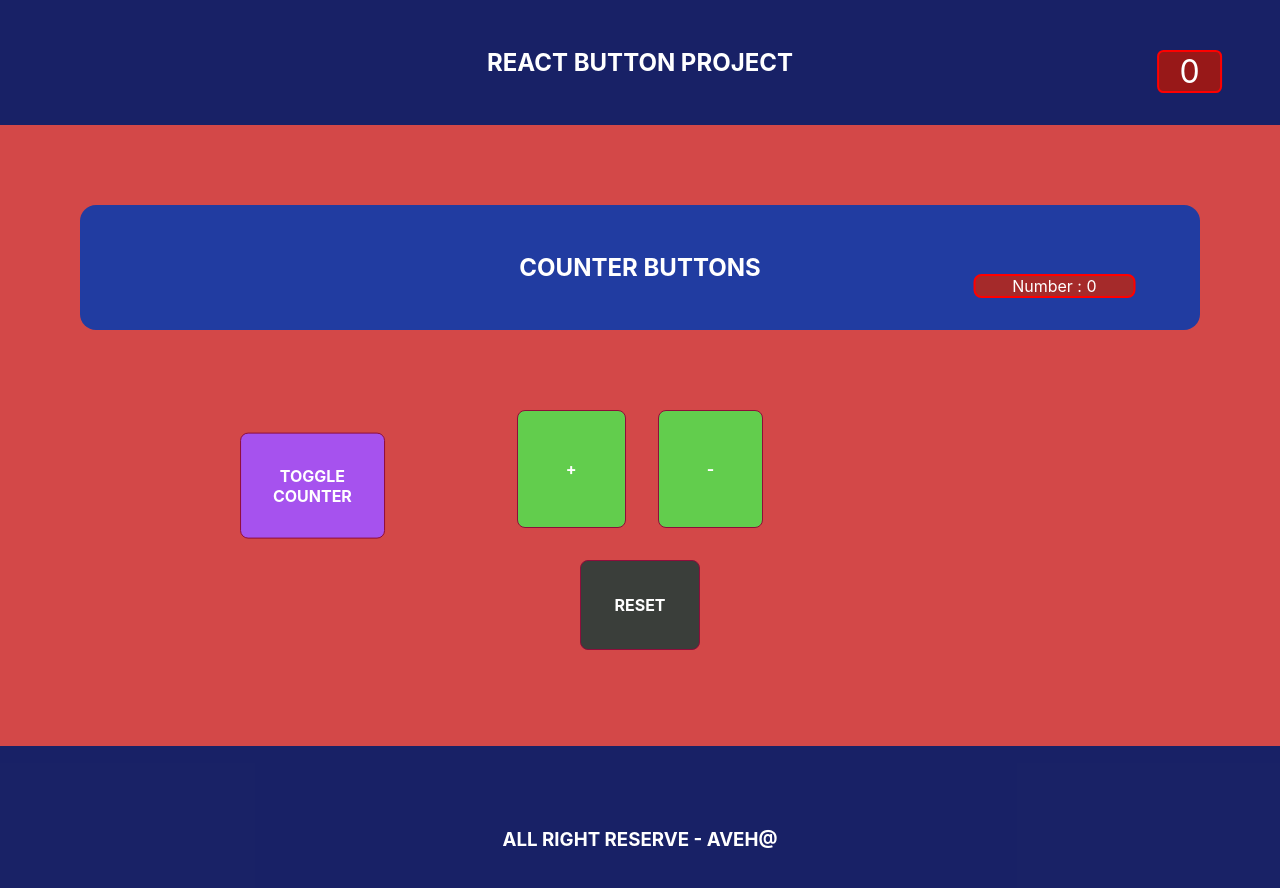
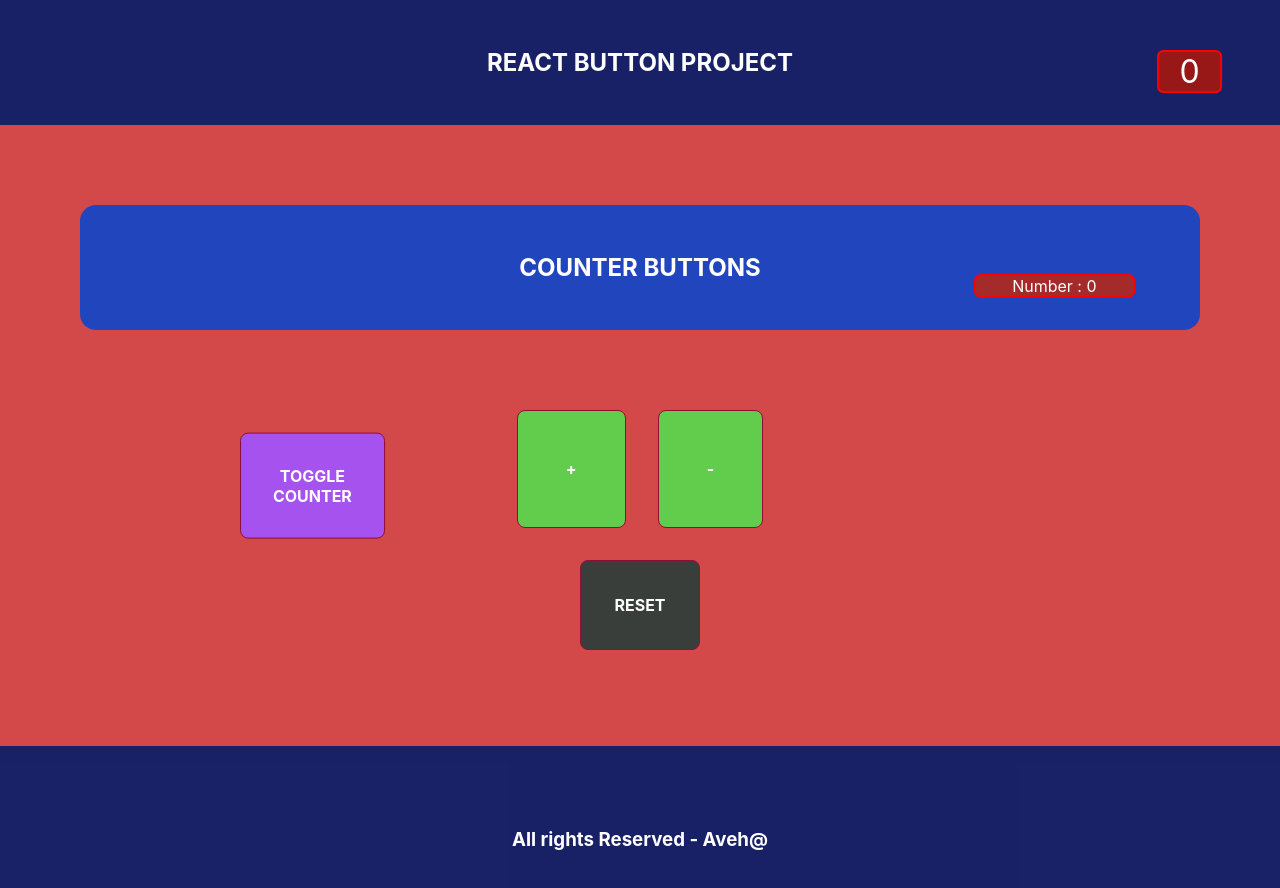
Before and after one commit to Av-code80/React-Toggle-CounterButtons, a React (Create React App) app: page / in a window 1280 px wide. Shown: the top 888 px of the page. Built offline with nearby package versions, Linux system fonts and the light colour scheme; the HTML template or start-up script is replaced by a standard one.

Commit message:
ToggleHeader

```diff
--- a/src/App.js
+++ b/src/App.js
@@ -1,8 +1,8 @@
 import React, {useState} from 'react';
-import './App.css';
 import Button from './component/Button';
 import MainHader from './component/MainHeader';
 import Footer from './component/Footer';
+import "./App.css";
 
 const App = () => {
 const [ count, setCount ] = useState(0)
@@ -22,8 +22,6 @@ const [ count, setCount ] = useState(0)
     setCount(0)
   }
 
-
-
   return (
     <div className="App">
       <MainHader headerCounting={count}
--- a/src/component/Button.module.css
+++ b/src/component/Button.module.css
@@ -46,7 +46,7 @@
 
 
 .headerButton{
-    background-color:rgba(19, 59, 169, 0.92);
+    background-color:rgba(19, 69, 198, 0.92);
     color: #fff;
     padding: 2em;
     margin-bottom: 4em;
--- a/src/component/Footer.js
+++ b/src/component/Footer.js
@@ -5,11 +5,11 @@ import styles from "./Footer.module.css";
 const Footer = () => {
 
   return (
-    <>
-      <footer className={styles.footerButton}>
-        <h3>All right Reserve - Aveh@</h3>
-      </footer>
-    </>
+    <footer className={styles.footerButton}>
+      <div>
+        <h3>All rights Reserved - Aveh@</h3>
+      </div>
+    </footer>
   );
 };
 
--- a/src/component/Footer.module.css
+++ b/src/component/Footer.module.css
@@ -3,6 +3,3 @@
   color: #fff;
   padding: 4em;
 }
-.footerButton h3 {
-    text-transform: uppercase;
-}
--- a/src/component/MainHeader.js
+++ b/src/component/MainHeader.js
@@ -2,7 +2,6 @@ import React from 'react'
 import styles from './MainHeader.module.css'
 
 const MainHeader = ({headerCounting}) => {
-  //  const [cart, setCart] = useState(0);
 
     return (
       <>
```
